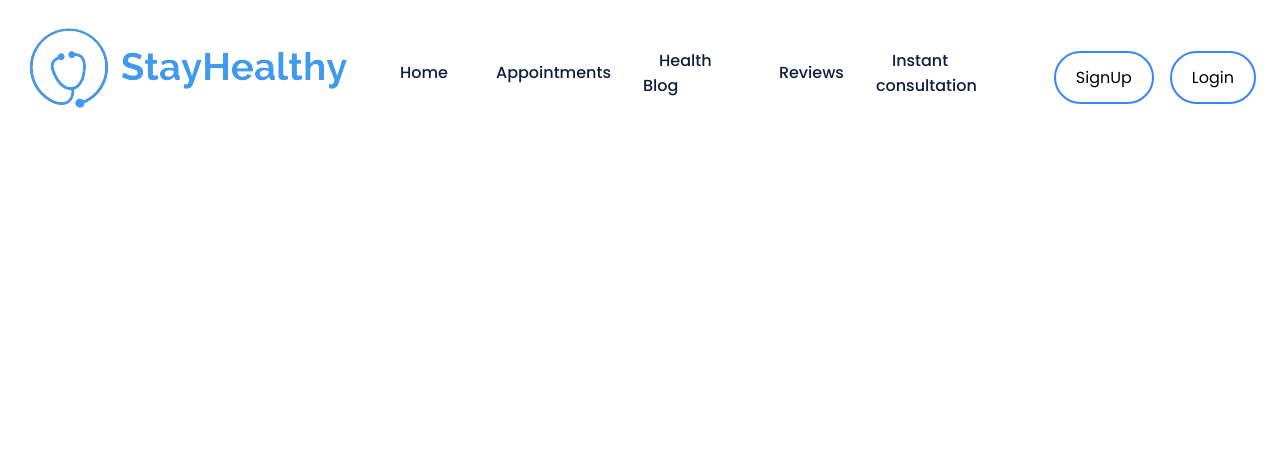
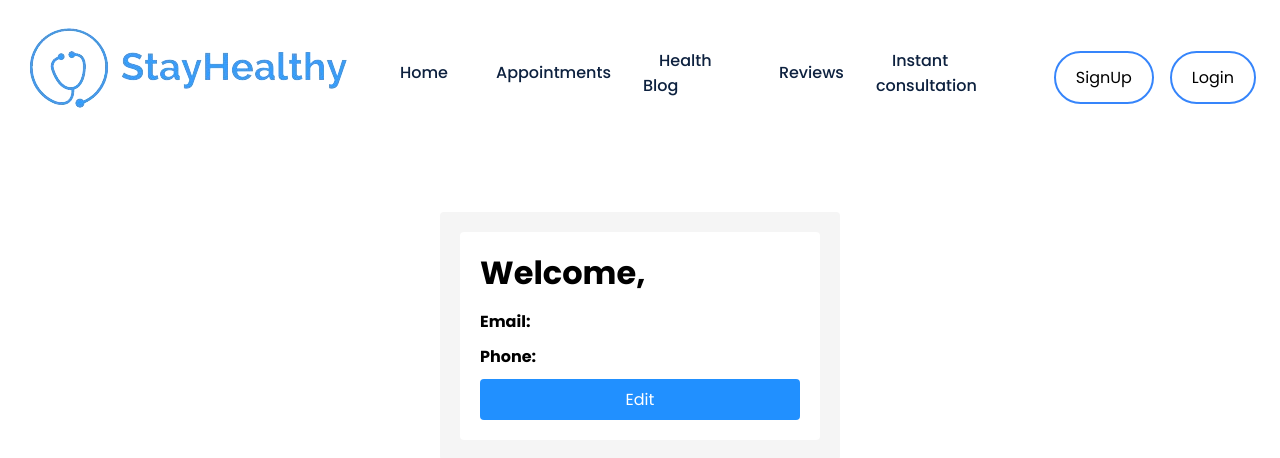
Before and after one commit to AlbaGG25/medical-appointment-app, a React (Create React App) app: page /profile in a window 1280 px wide. Shown: the top 458 px of the page. Built offline with nearby package versions, Linux system fonts and the light colour scheme; no server answers; sample sign-in values are in the browser's storage.

Commit message:
profile card and form

```diff
--- a/src/App.js
+++ b/src/App.js
@@ -14,7 +14,7 @@
 import BookingConsultation from'./Components/BookingConsultation';
 import Notification from './Components/Notification/Notification';
 import ReviewForm from './Components/ReviewForm/ReviewForm';
-
+import ProfileForm from './Components/ProfileForm/ProfileForm';
 
 function App() {
 
@@ -35,6 +35,8 @@
              <Route path="/search" element={<FindDoctorSearch />} />
              <Route path="/booking-consultation" element={<BookingConsultation />} />
              <Route path="/reviews" element={<ReviewForm />} />
+             <Route path="/profile" element={<ProfileForm />} />
+             {/* <Route path="/reports" element={<Reports />} /> */}
           </Routes>
           </Notification>
 
--- a/src/Components/ProfileCard/ProfileCard.css
+++ b/src/Components/ProfileCard/ProfileCard.css
@@ -24,7 +24,6 @@
 
 .profile-card__list li {
   padding: 10px;
-  border-bottom: 1px solid #eee;
 }
 
 .profile-card__list li a {
--- a/src/Components/ProfileCard/ProfileCard.js
+++ b/src/Components/ProfileCard/ProfileCard.js
@@ -5,9 +5,6 @@
 const ProfileCard = ({ username }) => {
   return (
     <div className="profile-card">
-      <div className="profile-card__header">
-        Welcome, {username}
-      </div>
       <ul className="profile-card__list">
         <li>
           <Link to="/profile">Your Profile</Link>
--- /dev/null
+++ b/src/Components/ProfileForm/ProfileForm.css
@@ -0,0 +1,71 @@
+/* Following code has been commented with appropriate comments for your reference.
+*/
+/* Styles for the container holding the profile information */
+.profile-container {
+    max-width: 400px; /* Set the maximum width of the container to 400 pixels */
+    margin: 15% auto; /* Center the container horizontally with a 15% top margin */
+    padding: 20px; /* Add 20 pixels of padding inside the container */
+    background-color: #f5f5f5; /* Set the background color of the container to light gray */
+    border-radius: 4px; /* Apply a border radius of 4 pixels to round the corners */
+}
+
+/* Styles for the heading within the profile container */
+.profile-container h1 {
+    margin-top: 0; /* Remove any top margin from the heading */
+}
+
+/* Styles for the form within the profile container */
+.profile-container form {
+    margin-bottom: 20px; /* Add a bottom margin of 20 pixels to the form */
+}
+
+/* Styles for labels within the profile container */
+.profile-container label {
+    display: block; /* Display labels as block elements to stack them vertically */
+    margin-bottom: 10px; /* Add a bottom margin of 10 pixels to separate labels */
+}
+
+/* Styles for text and email input fields within the profile container */
+.profile-container input[type="text"],
+.profile-container input[type="email"] {
+    width: 100%; /* Set the width of text and email inputs to 100% of the container */
+    padding: 8px; /* Add 8 pixels of padding inside the input fields */
+    border: 1px solid #ccc; /* Apply a 1 pixel solid border with light gray color */
+    border-radius: 4px; /* Round the corners of the input fields with a border radius of 4 pixels */
+}
+
+.profile-container button {
+    display: block; /* Display buttons as block elements to make them full width */
+    width: 100%; /* Set the width of buttons to 100% of the container */
+    padding: 8px; /* Add 8 pixels of padding inside the buttons */
+    background-color: #2190ff; /* Set the background color of buttons to a blue shade */
+    color: #fff; /* Set the text color of buttons to white */
+    border: none; /* Remove borders from buttons */
+    border-radius: 4px; /* Apply a border radius of 4 pixels to round button corners */
+    cursor: pointer; /* Change cursor to pointer when hovering over buttons */
+}
+
+.profile-details {
+    background-color: #fff;
+    border-radius: 4px;
+    padding: 20px;
+}
+
+.profile-details h2 {
+    margin-top: 0;
+}
+
+.profile-details p {
+    margin-bottom: 10px;
+
+}
+
+
+.profile-details button {
+    background-color: #2190ff;
+    color: #fff;
+    border: none;
+    border-radius: 4px;
+    padding: 8px 12px;
+    cursor: pointer;
+}
--- /dev/null
+++ b/src/Components/ProfileForm/ProfileForm.js
@@ -0,0 +1,149 @@
+
+import React, { useEffect, useState } from "react";
+import { API_URL } from "../../config";
+import { useNavigate } from "react-router-dom";
+import "./ProfileForm.css";
+
+const ProfileForm = () => {
+  const [userDetails, setUserDetails] = useState({});
+  const [updatedDetails, setUpdatedDetails] = useState({});
+  const [editMode, setEditMode] = useState(false);
+
+
+  const navigate = useNavigate();
+
+  useEffect(() => {
+    const authtoken = sessionStorage.getItem("auth-token");
+    if (!authtoken) {
+      navigate("/login");
+    } else {
+      fetchUserProfile();
+    }
+  }, [navigate]);
+
+  const fetchUserProfile = async () => {
+    try {
+      const authtoken = sessionStorage.getItem("auth-token");
+      const email = sessionStorage.getItem("email");
+
+      if (!authtoken) {
+        navigate("/login");
+      } else {
+        const response = await fetch(`${API_URL}/api/auth/user`, {
+          headers: {
+            "Authorization": `Bearer ${authtoken}`,
+            "Email": email,
+          },
+        });
+        if (response.ok) {
+          const user = await response.json();
+          setUserDetails(user);
+          setUpdatedDetails(user);
+        } else {
+          throw new Error("Failed to fetch user profile");
+        }
+      }
+    } catch (error) {
+      console.error(error);
+    }
+  };
+
+  const handleEdit = () => {
+    setEditMode(true);
+  };
+
+  const handleInputChange = (e) => {
+    setUpdatedDetails({
+      ...updatedDetails,
+      [e.target.name]: e.target.value,
+    });
+  };
+
+
+  const handleSubmit = async (e) => {
+    e.preventDefault();
+
+    try {
+      const authtoken = sessionStorage.getItem("auth-token");
+      const email = sessionStorage.getItem("email");
+
+      if (!authtoken || !email) {
+        navigate("/login");
+        return;
+      }
+
+      const payload = { ...updatedDetails };
+      const response = await fetch(`${API_URL}/api/auth/user`, {
+        method: "PUT",
+        headers: {
+          "Authorization": `Bearer ${authtoken}`,
+          "Content-Type": "application/json",
+          "Email": email,
+        },
+        body: JSON.stringify(payload),
+      });
+
+      if (response.ok) {
+        sessionStorage.setItem("name", updatedDetails.name);
+        sessionStorage.setItem("phone", updatedDetails.phone);
+
+        setUserDetails(updatedDetails);
+        setEditMode(false);
+
+        alert(`Profile Updated Successfully!`);
+        navigate("/");
+      } else {
+        throw new Error("Failed to update profile");
+      }
+    } catch (error) {
+      console.error(error);
+
+    }
+  };
+
+  return (
+    <div className="profile-container">
+      {editMode ? (
+        <form onSubmit={handleSubmit}>
+          <label>
+            Email
+            <input
+              type="email"
+              name="email"
+              value={userDetails.email}
+            />
+          </label>
+          <label>
+         Name
+         <input
+           type="text"
+           name="name"
+           value={updatedDetails.name}
+           onChange={handleInputChange}
+         />
+       </label>
+       <label>
+         Phone
+         <input
+           type="text"
+           name="phone"
+           value={updatedDetails.phone}
+           onChange={handleInputChange}
+         />
+       </label>
+          <button type="submit">Save</button>
+        </form>
+      ) : (
+        <div className="profile-details">
+          <h1>Welcome, {userDetails.name}</h1>
+          <p> <b>Email:</b> {userDetails.email}</p>
+           <p><b>Phone:</b> {userDetails.phone}</p>
+          <button onClick={handleEdit}>Edit</button>
+        </div>
+      )}
+    </div>
+  );
+};
+
+
+export default ProfileForm;
```
